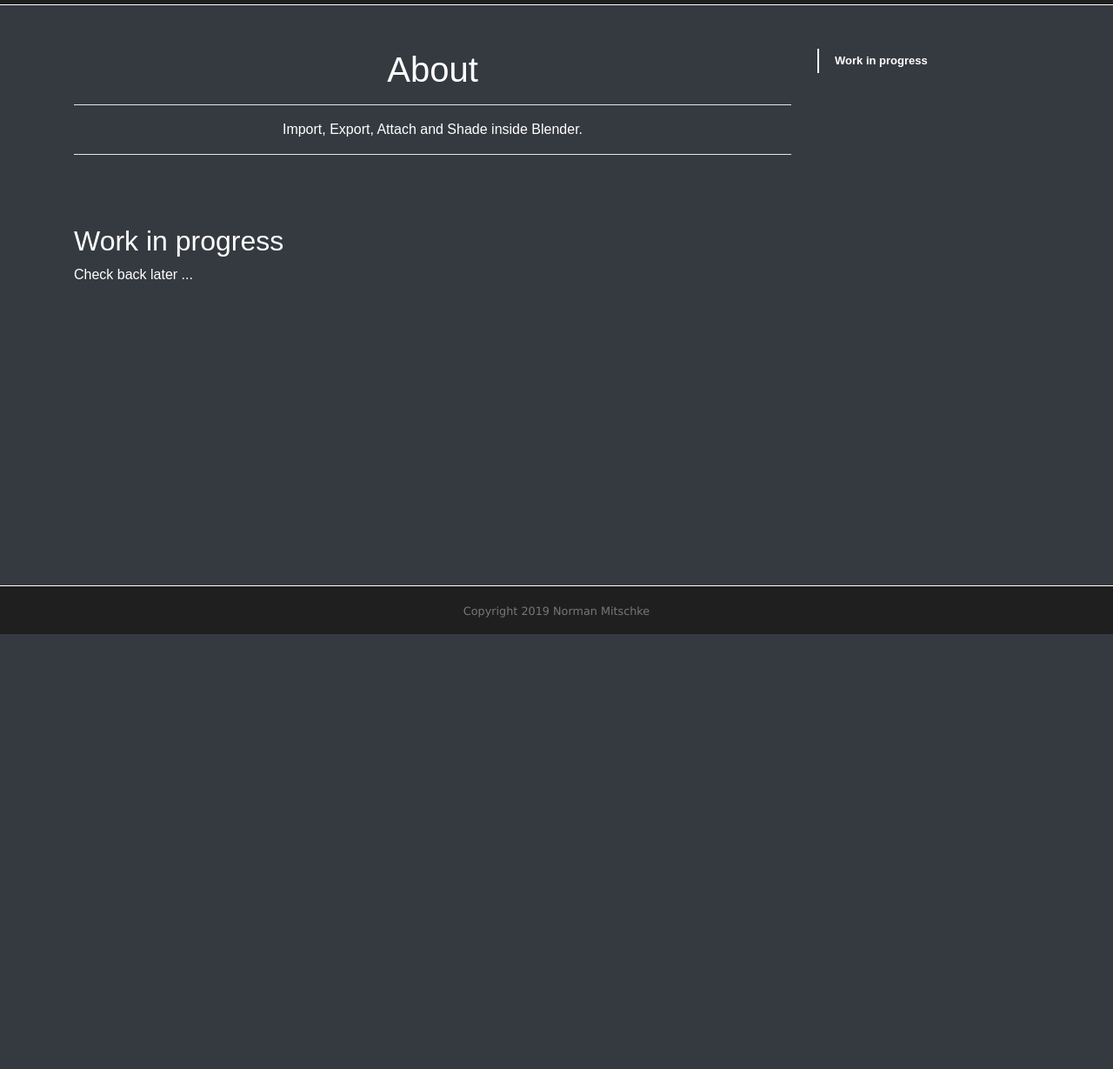
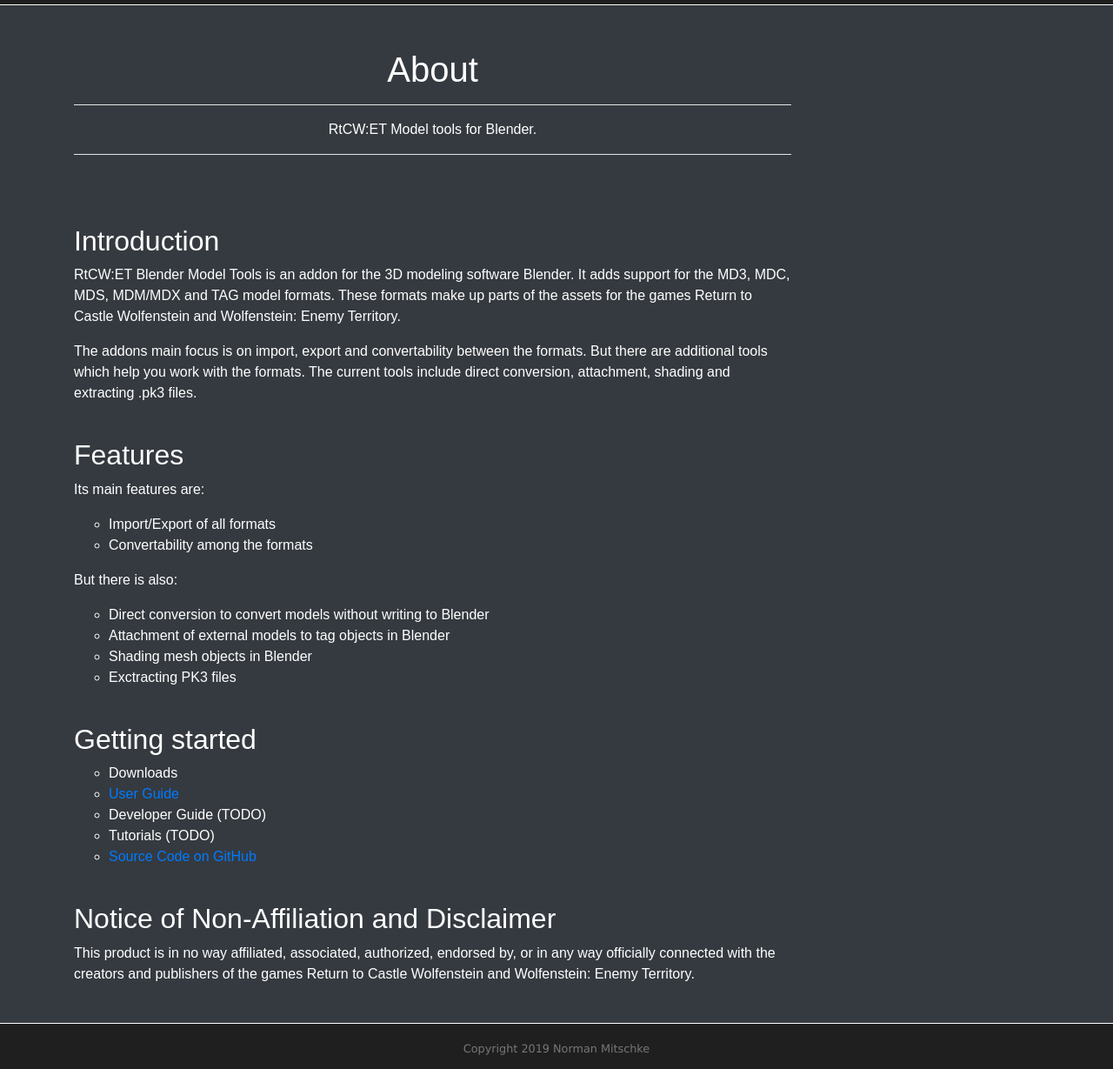
Before and after one commit to mino-git/rtcw-wet-blender-model-tools, a plain HTML site: page docs/about.html in a window 1280 px wide. Shown: the part 71-1300 px from the top of the page at 87% size. Before the commit the page ends 800 px from the top, so only its background shows below. Drawn offline with Linux system fonts and the light colour scheme.

Commit message:
Add downloads and about page to website

```diff
--- a/docs/about.html
+++ b/docs/about.html
@@ -6,7 +6,6 @@
   <meta charset="utf-8">
   <meta name="viewport" content="width=device-width, initial-scale=1, shrink-to-fit=no">
   <link rel="stylesheet" href="./css/bootstrap.min.css">
-  <link rel="stylesheet" href="./css/bootstrap-toc.min.css">
   <link rel="stylesheet" href="./css/animate.css">
   <link rel="stylesheet" href="./css/remt.css">
   <title>RtCW:ET Model Tools - User Guide.</title>
@@ -79,22 +78,70 @@
 
         <!-- Title -->
         <div class="remt-title">
-          <h1 data-toc-skip>About</h1>
+          <h1>About</h1>
           <hr>
-          <p class="animated fadeInDown">Import, Export, Attach and Shade inside Blender.</p>
+          <p class="animated fadeInDown">RtCW:ET Model tools for Blender.</p>
           <hr>
         </div>
 
         <!-- Chapter: Introduction -->
         <div class="remt-chapter">
-          <h2 id="introduction">Work in progress</h2>
-          <p>Check back later ...</p>
+
+          <h2 id="introduction">Introduction</h2>
+          <p>
+            RtCW:ET Blender Model Tools is an addon for the 3D modeling software Blender.
+            It adds support for the MD3, MDC, MDS, MDM/MDX and TAG model formats.
+            These formats make up parts of the assets for the games Return to Castle Wolfenstein and Wolfenstein: Enemy Territory.
+          </p>
+          <p>
+            The addons main focus is on import, export and convertability between the formats.
+            But there are additional tools which help you work with the formats.
+            The current tools include direct conversion, attachment, shading and extracting .pk3 files.
+          </p>
+        </div>
+
+        <!-- Chapter: Features -->
+        <div class="remt-chapter">
+          <h2 id="features">Features</h2>
+          <p>Its main features are:</p>
+          <ul type="circle">
+            <li>Import/Export of all formats</li>
+            <li>Convertability among the formats</li>
+          </ul>
+          <p>But there is also:</p>
+          <ul type="circle">
+            <li>Direct conversion to convert models without writing to Blender</li>
+            <li>Attachment of external models to tag objects in Blender</li>
+            <li>Shading mesh objects in Blender</li>
+            <li>Exctracting PK3 files</li>
+          </ul>
+        </div>
+
+        <!-- Chapter: Getting started -->
+        <div class="remt-chapter">
+          <h2 id="gettingstarted">Getting started</h2>
+          <ul type="circle">
+            <li>Downloads</li>
+            <li><a href="./user_guide.html">User Guide</a></li>
+            <li>Developer Guide (TODO)</li>
+            <li>Tutorials (TODO)</li>
+            <li><a href="https://github.com/mino-git/rtcw-wet-blender-model-tools">Source Code on GitHub</a></li>
+          </ul>
+        </div>
+
+        <!-- Chapter: Notice -->
+        <div class="remt-chapter">
+          <h2 id="noticeofnonaffiliationanddisclaimer">Notice of Non-Affiliation and Disclaimer</h2>
+          <p>
+            This product is in no way affiliated, associated, authorized, endorsed by,
+            or in any way officially connected with the creators and publishers of
+            the games Return to Castle Wolfenstein and Wolfenstein: Enemy Territory.
+          </p>
         </div>
 
       </div>
 
       <div class="col-sm-3">
-        <nav id="toc" data-toggle="toc" class="sticky-top"></nav>
       </div>
     </div>
 
@@ -110,17 +157,6 @@
   <!-- Javascript -->
   <script src="./js/jquery-3.2.1.slim.min.js"></script>
   <script src="./js/bootstrap.bundle.min.js"></script>
-  <script src="./js/bootstrap-toc.min.js"></script>
-
-  <!-- Scrollspy fix -->
-  <script type="text/javascript">
-    $(document).ready(function () {
-      $('body').scrollspy({
-        target: '#toc',
-        offset: 10
-      });
-    });
-  </script>
 
 </body>
 
```
Also changed, not shown: docs/downloads.html (+34 -16 lines), docs/developer_guide.html (indentation only), docs/tutorials.html (indentation only), docs/user_guide.html (indentation only), 2 other files. Lines whose indentation alone changed are shown as unchanged.
